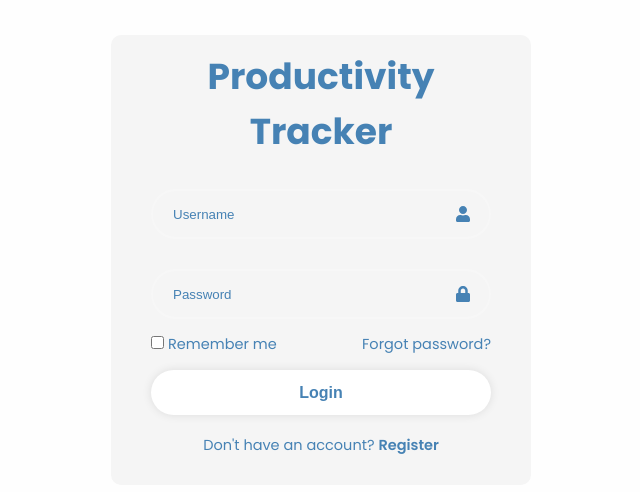
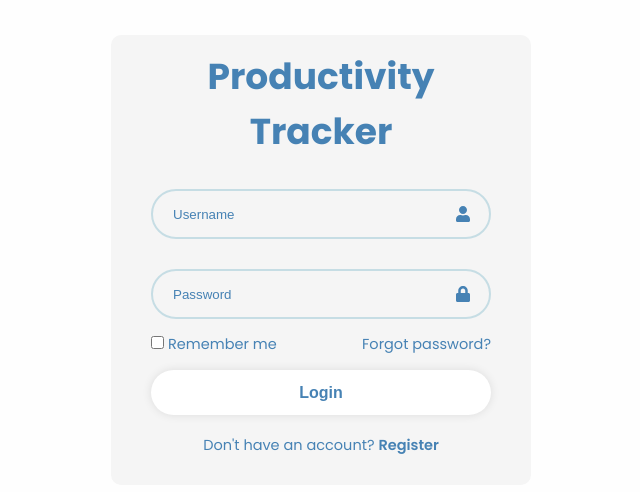
Before and after one commit to jpenaso10/ProductivityTracker, a React (Vite) app in the folder Productivity-Tracker/: page / in a window 1280 px wide. Shown: the part 140-632 px from the top of the page, without its empty margins (319-959 px from the left). Built offline with nearby package versions, Linux system fonts and the light colour scheme.

Commit message:
Update LoginForm.css

```diff
--- a/Productivity-Tracker/src/Components/Pages/LoginForm/LoginForm.css
+++ b/Productivity-Tracker/src/Components/Pages/LoginForm/LoginForm.css
@@ -59,7 +59,7 @@ form .input-box {
     background: transparent;
     border: none;
     outline: none;
-    border: 2px solid rgba(255, 255, 255, .2);
+    border: 2px solid rgba(13, 127, 158, 0.2);
     border-radius: 40px;
     color: steelblue;
     padding: 20px 45px 20px 20px;
```
